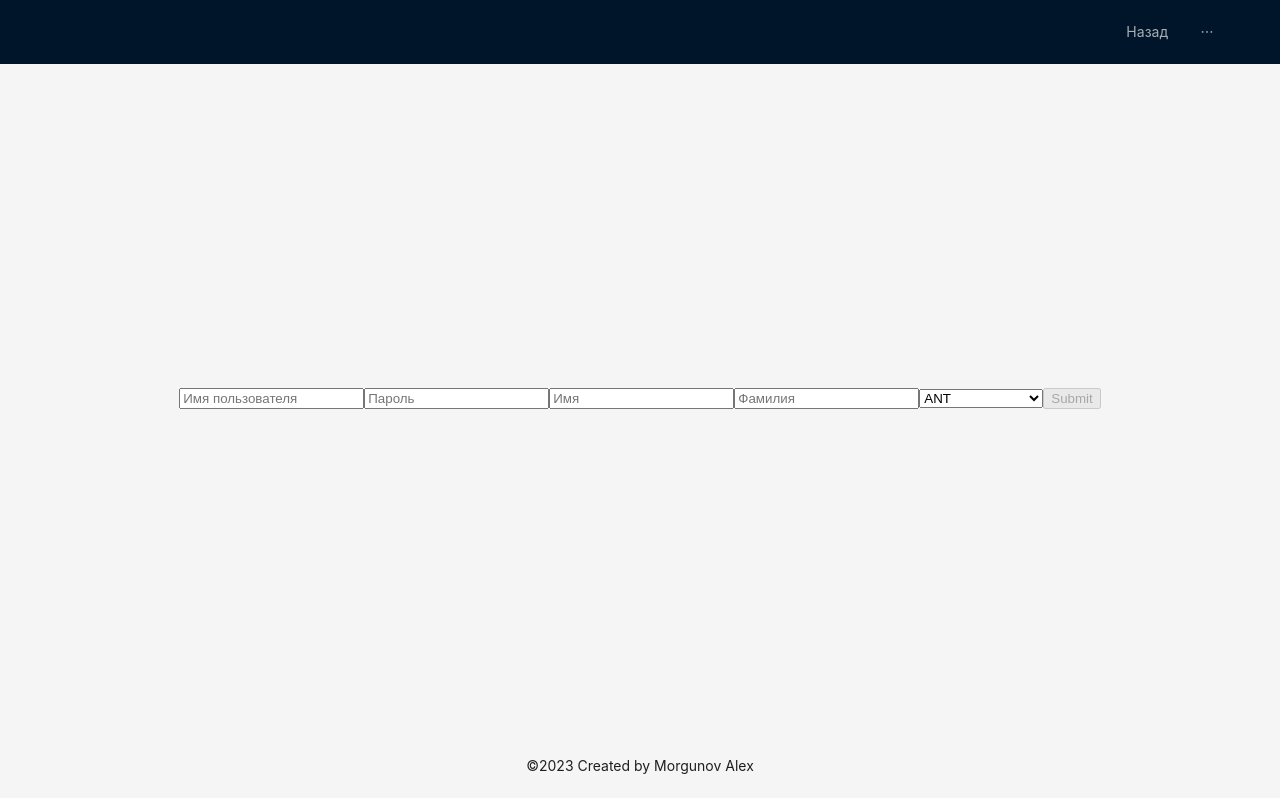
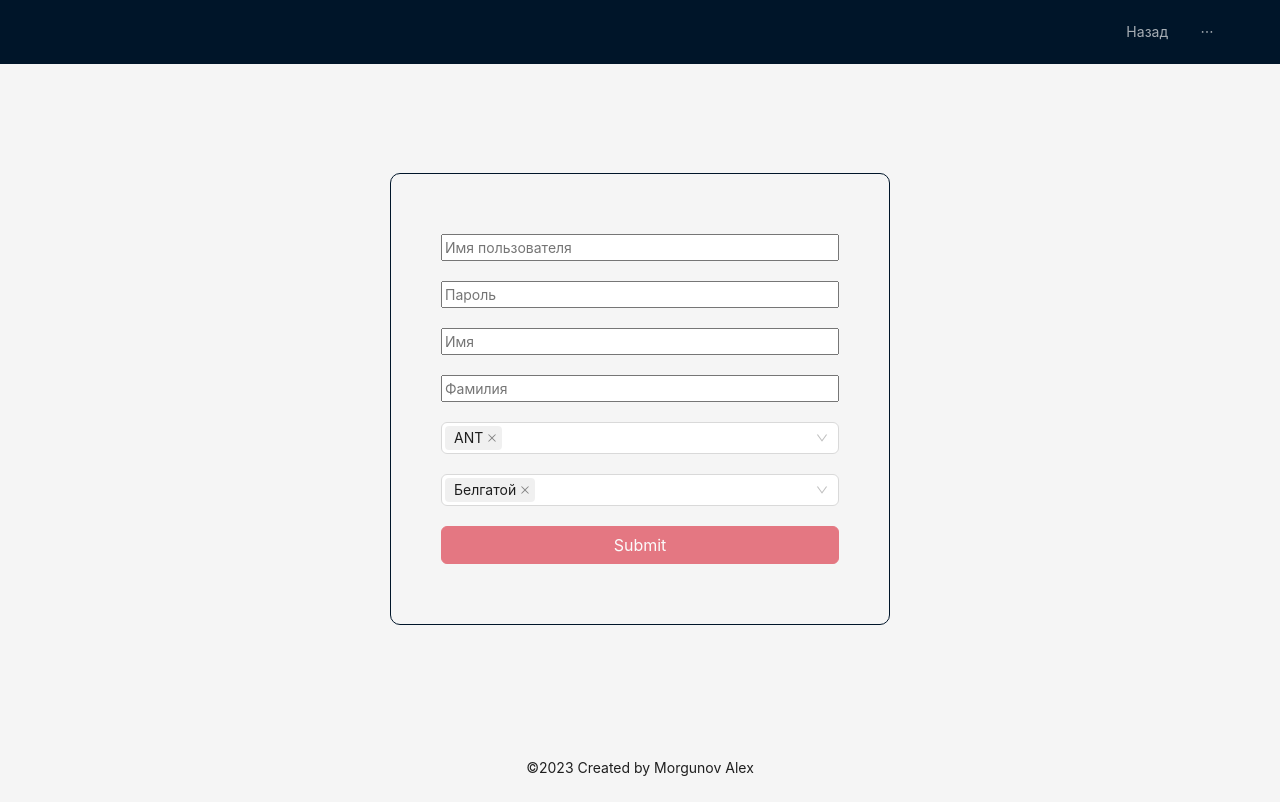
Before and after one commit to AlexanderMorgunov/users_list, a React (Create React App) app: page /UserForm in a window 1280 px wide. Built offline with nearby package versions, Linux system fonts and the light colour scheme.

Commit message:
update component userform

```diff
--- a/public/index.html
+++ b/public/index.html
@@ -11,6 +11,18 @@
     />
     <link rel="apple-touch-icon" href="%PUBLIC_URL%/logo192.png" />
     <title>users_list</title>
+
+    <link
+      href="https://cdn.jsdelivr.net/npm/bootstrap@5.3.0-alpha1/dist/css/bootstrap.min.css"
+      rel="stylesheet"
+      integrity="sha384-GLhlTQ8iRABdZLl6O3oVMWSktQOp6b7In1Zl3/Jr59b6EGGoI1aFkw7cmDA6j6gD"
+      crossorigin="anonymous"
+    />
+    <script
+      src="https://cdn.jsdelivr.net/npm/bootstrap@5.3.0-alpha1/dist/js/bootstrap.bundle.min.js"
+      integrity="sha384-w76AqPfDkMBDXo30jS1Sgez6pr3x5MlQ1ZAGC+nuZB+EYdgRZgiwxhTBTkF7CXvN"
+      crossorigin="anonymous"
+    ></script>
   </head>
   <body>
     <noscript>You need to enable JavaScript to run this app.</noscript>
--- a/src/components/UserForm/UserForm.css
+++ b/src/components/UserForm/UserForm.css
@@ -0,0 +1,18 @@
+form {
+  display: flex;
+  flex-direction: column;
+  width: 500px;
+  padding: 50px;
+  border: 1px solid #001529;
+  border-radius: 10px;
+}
+
+input,
+.ant-select {
+  margin: 10px 0;
+}
+.form_errorMessage {
+  color: red;
+  font-size: 10px;
+  margin-top: -10px;
+}
--- a/src/components/UserForm/UserForm.tsx
+++ b/src/components/UserForm/UserForm.tsx
@@ -1,7 +1,19 @@
-import { FC } from "react";
+import { FC, ReactNode, useState } from "react";
 import { useForm, Resolver } from "react-hook-form";
 import { IworkBordersArr } from "../../models/IworkBorders";
 import { workBordersArr } from "../../resources/data";
+import { Select } from "antd";
+import type { SelectProps } from "antd";
+import "./UserForm.css";
+
+const options: SelectProps["options"] = [];
+
+for (let i = 10; i < 36; i++) {
+  options.push({
+    label: i.toString(36) + i,
+    value: i.toString(36) + i,
+  });
+}
 
 type FormValues = {
   username: string;
@@ -11,21 +23,41 @@ type FormValues = {
 };
 
 const UserForm: FC = () => {
+  const [arrRole, setArrRole] = useState(["ANT"]);
+  const [arrWorkBorders, setArrWorkBorders] = useState([
+    workBordersArr[0].name,
+  ]);
+
+  const handleChangeRole = (value: string[]) => {
+    setArrRole(value);
+  };
+
+  const handleChangeWorkBorders = (value: string[]) => {
+    setArrWorkBorders(value);
+  };
+
   const {
     register,
     handleSubmit,
     formState: { errors, isValid },
   } = useForm<FormValues>({ mode: "onBlur" });
 
-  const onSubmit = handleSubmit((data) => console.log(data));
+  const onSubmit = handleSubmit((data) => {
+    console.log({ ...data, arrRole, arrWorkBorders });
+  });
 
-  // const workBordersSelect = workBordersArr.map((el) => {
-  //   <option value={el.name}>{el.name}</option>;
-  // });
+  const workBordersSelect: ReactNode[] = workBordersArr.map((el) => {
+    return (
+      <option value={el.name} key={el.id}>
+        {el.name}
+      </option>
+    );
+  });
 
   return (
     <form onSubmit={onSubmit}>
       <input
+        type="text"
         {...register("username", {
           required: "Поле обязательно для заполнения",
           minLength: {
@@ -35,9 +67,12 @@ const UserForm: FC = () => {
         })}
         placeholder="Имя пользователя"
       />
-      {errors?.username && <p>{errors.username.message}</p>}
+      {errors?.username && (
+        <span className="form_errorMessage">{errors.username.message}</span>
+      )}
 
       <input
+        type="text"
         {...register("password", {
           required: "Установите пароль",
           minLength: {
@@ -47,7 +82,9 @@ const UserForm: FC = () => {
         })}
         placeholder="Пароль"
       />
-      {errors?.password && <p>{errors.password.message}</p>}
+      {errors?.password && (
+        <span className="form_errorMessage">{errors.password.message}</span>
+      )}
 
       <input
         {...register("firstName", {
@@ -59,18 +96,47 @@ const UserForm: FC = () => {
         })}
         placeholder="Имя"
       />
-      {errors?.firstName && <p>{errors.firstName.message}</p>}
+      {errors?.firstName && (
+        <span className="form_errorMessage">{errors.firstName.message}</span>
+      )}
 
       <input {...register("lastName")} placeholder="Фамилия" />
 
-      <select name="roles " id="roles " defaultValue={"ANT"}>
-        <option value="ANT">ANT</option>
-        <option value="ANT_MANAGER">ANT_MANAGER</option>
-        <option value="ANT_OFFICER">ANT_OFFICER</option>
-        <option value="DEVELOPER">DEVELOPER</option>
-      </select>
+      <Select
+        mode="multiple"
+        // disabled
+        style={{ width: "100%" }}
+        placeholder="Please select"
+        defaultValue={["ANT"]}
+        onChange={handleChangeRole}
+        options={
+          [
+            { label: "ANT", value: "ANT" },
+            { label: "ANT_MANAGER", value: "ANT_MANAGER" },
+            { label: "ANT_OFFICER", value: "ANT_OFFICER" },
+            { label: "DEVELOPER", value: "DEVELOPER" },
+          ] as SelectProps["options"]
+        }
+      />
 
-      <input type="submit" disabled={!isValid} />
+      <Select
+        mode="multiple"
+        style={{ width: "100%" }}
+        placeholder="Please select"
+        defaultValue={[workBordersArr[0].name]}
+        onChange={handleChangeWorkBorders}
+        options={workBordersArr.map((el) => {
+          return { label: el.name, value: el.name };
+        })}
+      />
+
+      <input
+        type="submit"
+        disabled={
+          arrRole.length === 0 || !isValid || arrWorkBorders.length === 0
+        }
+        className="btn btn-danger"
+      />
     </form>
   );
 };
```
